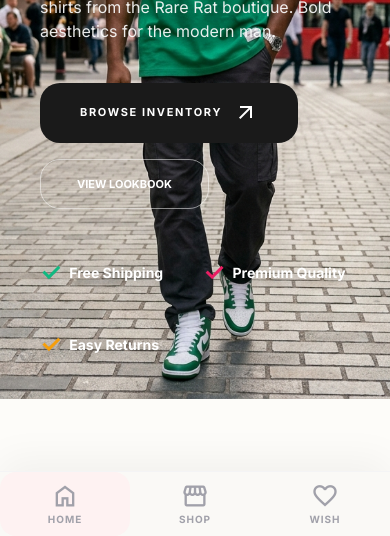
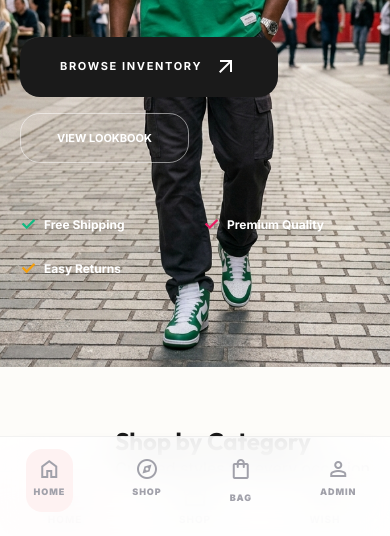
Before and after one commit to Sampath7890/rarerat, a website: page index.html in a window 390 px wide. Shown: the part 308-844 px from the top of the page. Drawn offline with nearby package versions, Linux system fonts and the light colour scheme; a web font is replaced by a local one.

Commit message:
feat: complete mobile-first optimization with bottom navigation and responsive spacing

```diff
--- a/index.html
+++ b/index.html
@@ -63,11 +63,11 @@
                         "full": "9999px"
                     },
                     "spacing": {
-                        "grid-margin": "40px",
+                        "grid-margin": "20px",
                         "stack-sm": "4px",
-                        "grid-gutter": "24px",
+                        "grid-gutter": "16px",
                         "stack-lg": "24px",
-                        "section-padding": "80px",
+                        "section-padding": "60px",
                         "base": "8px",
                         "stack-md": "12px"
                     },
@@ -235,6 +235,31 @@
         .hero-text-shadow {
             text-shadow: 0 4px 12px rgba(0,0,0,0.3);
         }
+
+        @media (max-width: 768px) {
+            :root {
+                --grid-margin: 16px;
+                --section-padding: 40px;
+            }
+            .hero-h { height: auto !important; min-height: 80vh; padding-top: 100px; padding-bottom: 60px; }
+            .mobile-bottom-nav {
+                position: fixed;
+                bottom: 0;
+                left: 0;
+                right: 0;
+                background: rgba(255,255,255,0.85);
+                backdrop-filter: blur(20px);
+                border-top: 1px solid rgba(0,0,0,0.05);
+                z-index: 100;
+                display: flex;
+                justify-content: space-around;
+                padding: 12px 0 24px 0;
+            }
+            .dark .mobile-bottom-nav {
+                background: rgba(10,10,11,0.85);
+                border-top: 1px solid rgba(255,255,255,0.05);
+            }
+        }
     </style>
 </head>
 
@@ -378,7 +403,7 @@
                 title: 'Home',
                 template: `
                 <!-- Hero Section -->
-                <section class="relative h-[707px] min-h-[600px] w-full flex items-center overflow-hidden pt-20 hero-gradient">
+                <section class="relative hero-h h-[600px] md:h-[707px] w-full flex items-center overflow-hidden pt-12 md:pt-20 hero-gradient">
                     <!-- Aurora Blobs -->
                     <div class="aurora-blob aurora-blob-1" style="z-index:1"></div>
                     <div class="aurora-blob aurora-blob-2" style="z-index:1"></div>
@@ -404,15 +429,15 @@
                                 </button>
                             </div>
                             <!-- Mini trust badges -->
-                            <div class="flex flex-wrap gap-10 pt-6">
-                                <span class="text-sm md:text-lg font-bold text-white hero-text-shadow flex items-center gap-2">
-                                    <span class="text-[#10b981] text-2xl md:text-3xl">✓</span> Free Shipping
+                            <div class="grid grid-cols-2 md:flex md:flex-wrap gap-4 md:gap-10 pt-6">
+                                <span class="text-xs md:text-lg font-bold text-white hero-text-shadow flex items-center gap-2">
+                                    <span class="text-[#10b981] text-lg md:text-3xl">✓</span> Free Shipping
                                 </span>
-                                <span class="text-sm md:text-lg font-bold text-white hero-text-shadow flex items-center gap-2">
-                                    <span class="text-[#e91e63] text-2xl md:text-3xl">✓</span> Premium Quality
+                                <span class="text-xs md:text-lg font-bold text-white hero-text-shadow flex items-center gap-2">
+                                    <span class="text-[#e91e63] text-lg md:text-3xl">✓</span> Premium Quality
                                 </span>
-                                <span class="text-sm md:text-lg font-bold text-white hero-text-shadow flex items-center gap-2">
-                                    <span class="text-[#f59e0b] text-2xl md:text-3xl">✓</span> Easy Returns
+                                <span class="text-xs md:text-lg font-bold text-white hero-text-shadow flex items-center gap-2">
+                                    <span class="text-[#f59e0b] text-lg md:text-3xl">✓</span> Easy Returns
                                 </span>
                             </div>
                         </div>
@@ -1308,10 +1333,49 @@
         } else {
             document.documentElement.classList.remove('dark');
         }
+    </script>
+
+    <div class="mobile-bottom-nav md:hidden">
+        <a href="#/" class="mobile-nav-link flex flex-col items-center gap-1 text-zinc-400 p-2 transition-all">
+            <span class="material-symbols-outlined text-[24px]">home</span>
+            <span class="text-[9px] font-black uppercase tracking-widest">Home</span>
+        </a>
+        <a href="#/shop" class="mobile-nav-link flex flex-col items-center gap-1 text-zinc-400 p-2 transition-all">
+            <span class="material-symbols-outlined text-[24px]">explore</span>
+            <span class="text-[9px] font-black uppercase tracking-widest">Shop</span>
+        </a>
+        <a href="#/cart" class="mobile-nav-link flex flex-col items-center gap-1 text-zinc-400 p-2 transition-all">
+            <div class="relative">
+                <span class="material-symbols-outlined text-[24px]">shopping_bag</span>
+                <span id="mobile-cart-badge" class="absolute -top-1.5 -right-2 bg-primary text-white text-[8px] min-w-[16px] h-4 flex items-center justify-center rounded-full font-black border-2 border-white dark:border-zinc-950">0</span>
+            </div>
+            <span class="text-[9px] font-black uppercase tracking-widest">Bag</span>
+        </a>
+        <a href="#/admin" class="mobile-nav-link flex flex-col items-center gap-1 text-zinc-400 p-2 transition-all">
+            <span class="material-symbols-outlined text-[24px]">person</span>
+            <span class="text-[9px] font-black uppercase tracking-widest">Admin</span>
+        </a>
+    </div>
+
+    <script>
+        // Update Mobile Cart Badge
+        function updateCartBadge() {
+            const cartItems = JSON.parse(localStorage.getItem('cart') || '[]');
+            const count = cartItems.reduce((acc, item) => acc + (item.quantity || 1), 0);
+            const badges = ['cart-count', 'mobile-cart-badge'];
+            badges.forEach(id => {
+                const el = document.getElementById(id);
+                if (el) {
+                    el.textContent = count;
+                    el.style.display = count > 0 ? 'flex' : 'none';
+                }
+            });
+        }
 
         // Initialize App
         window.addEventListener('hashchange', () => {
             router();
+            updateCartBadge();
         });
 
         window.addEventListener('load', () => {
```
